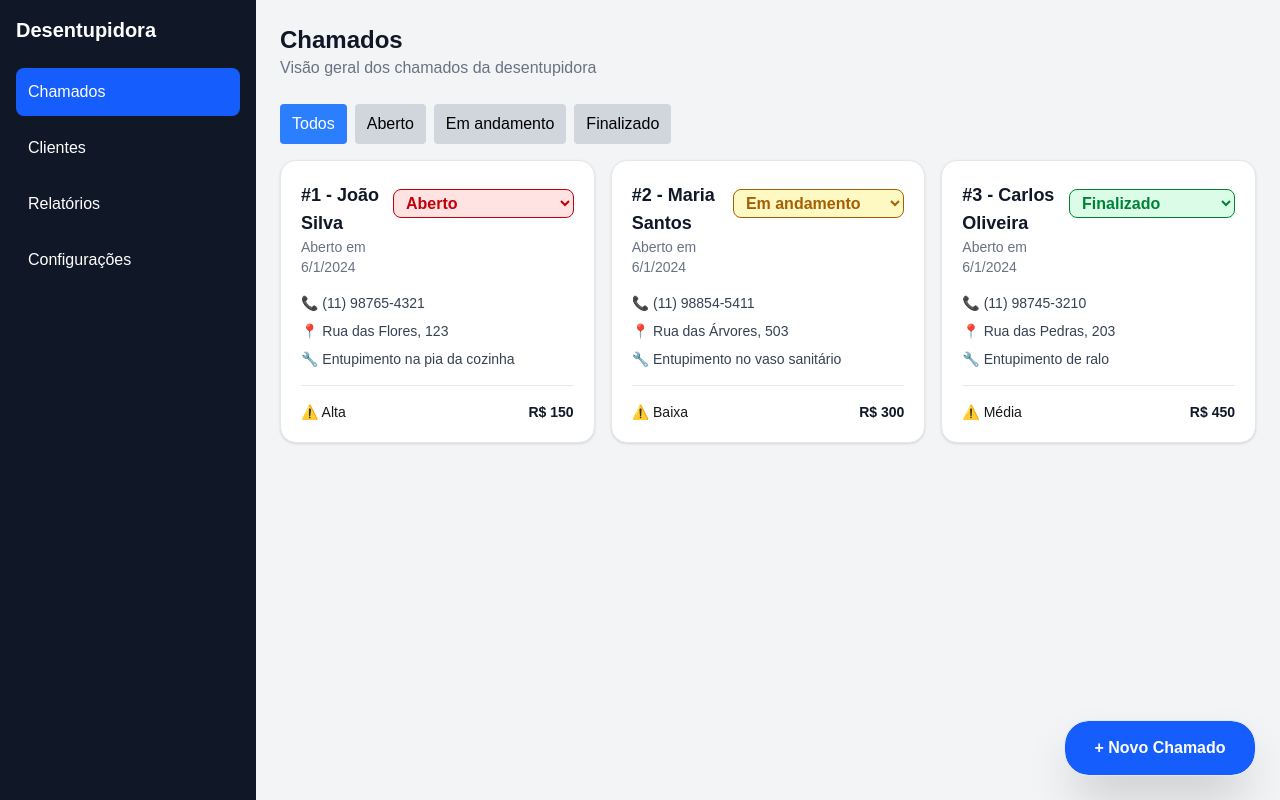
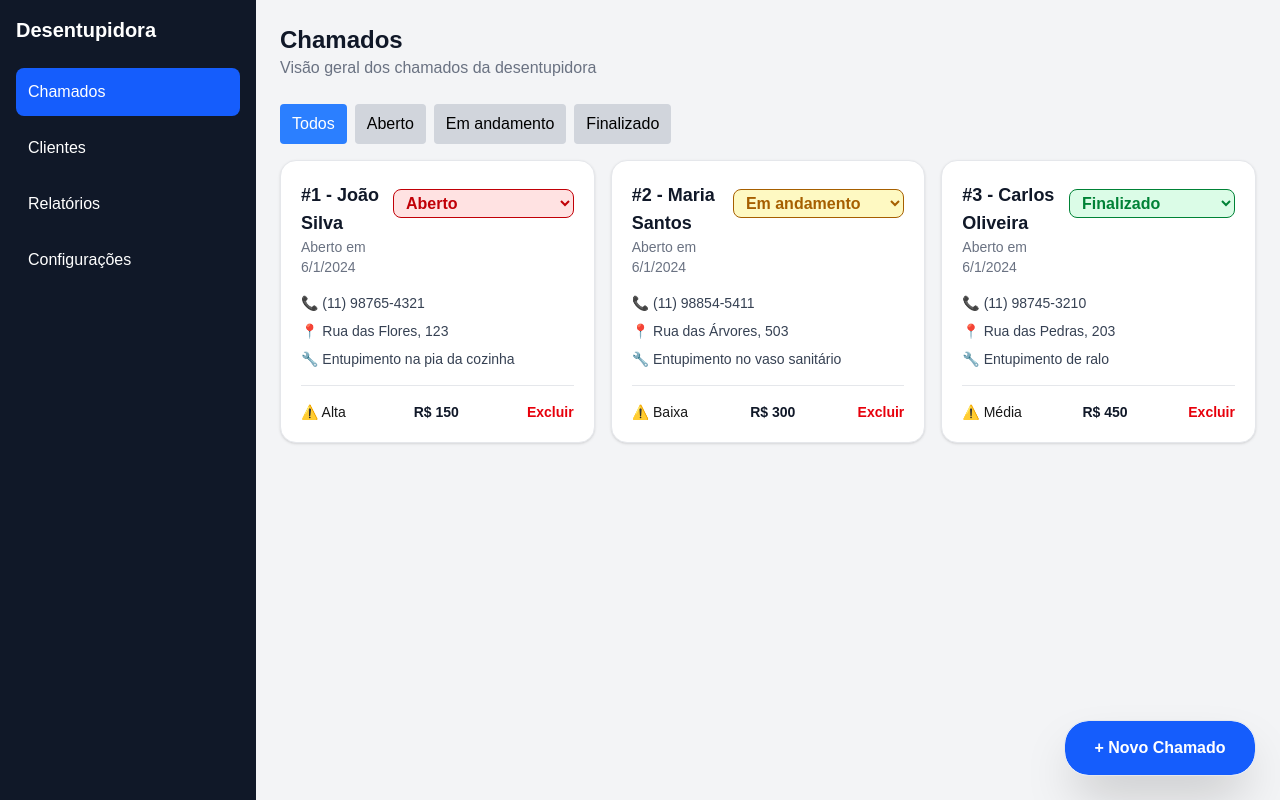
Before and after one commit to Loneking66/desentupidora-saas, a Next.js app: page / in a window 1280 px wide. Built offline with nearby package versions, Linux system fonts and the light colour scheme.

Commit message:
feat: implementa remoção de chamados

```diff
--- a/app/page.tsx
+++ b/app/page.tsx
@@ -175,6 +175,18 @@ export default function Page() {
     )
     }
 
+  function excluirChamado(id: number) {
+    const confirmar = confirm("Tem certeza que deseja excluir este chamado?")
+
+    if (!confirmar) {
+      return
+    }
+
+    setChamados(
+      chamados.filter((chamado) => chamado.id !== id)
+    )
+  }
+
   return (
     <div className="flex h-screen">
       <Sidebar menuAtivo={menuAtivo} setMenuAtivo={setMenuAtivo} />
@@ -211,6 +223,7 @@ export default function Page() {
                   dataAbertura={item.dataAbertura}
                   status={item.status}
                   onAlterarStatus={alterarStatusChamado}
+                  onExcluir={excluirChamado}
                 />
               ))}
             </div>
--- a/components/CardChamado.tsx
+++ b/components/CardChamado.tsx
@@ -22,6 +22,7 @@ interface CardChamadoProps {
     id: number,
     novoStatus: string
   ) => void;
+  onExcluir: (id: number) => void;
 }
 
 export default function CardChamado({
@@ -35,6 +36,7 @@ export default function CardChamado({
   dataAbertura,
   status,
   onAlterarStatus,
+  onExcluir,
 }: CardChamadoProps) {
 
 
@@ -78,7 +80,17 @@ return (
       <span className="text-sm font-bold text-gray-900">
         R$ {valor}
       </span>
+
+      <button
+        type="button"
+        onClick={() => onExcluir(id)}
+        className="text-sm font-semibold text-red-600 hover:text-red-800"
+      >
+        Excluir
+      </button>
+
     </div>
   </div>
+
 )
 }
```
